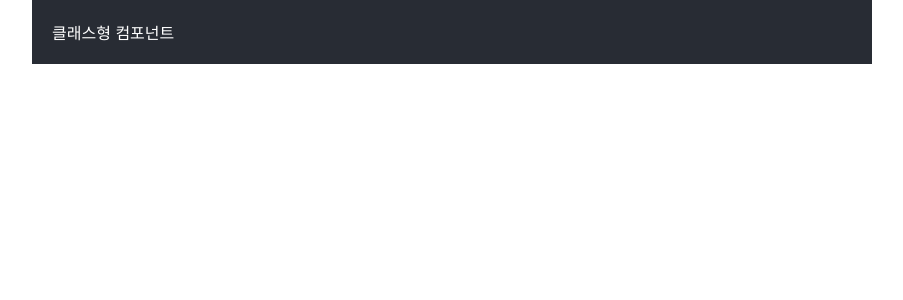
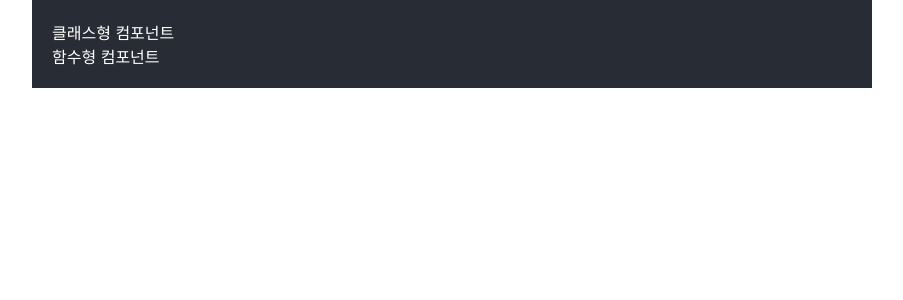
Before and after one commit to gyeong-k/todolist, a React (Create React App) app: page / in a window 1280 px wide. Shown: the top 300 px of the page, without its empty margins (188-1091 px from the left). Built offline with nearby package versions, Linux system fonts and the light colour scheme.

Commit message:
함수형 컴포넌트

```diff
--- a/src/App.tsx
+++ b/src/App.tsx
@@ -2,12 +2,14 @@ import React from "react";
 import logo from "./logo.svg";
 import "./App.css";
 import ClassCom from "./ClassCom";
+import FuncCom from "./FuncCom";
 
 function App() {
   let name = "리액트";
   return (
     <div className="container">
       <ClassCom></ClassCom>
+      <FuncCom></FuncCom>
     </div>
   );
 }
--- /dev/null
+++ b/src/FuncCom.tsx
@@ -0,0 +1,9 @@
+//그냥 return만해도 알아서 랜더링함
+// function FuncCom() {
+//   return <div>함수형 컴포넌트</div>;
+// }
+//화살표 함수
+const FuncCom = () => {
+  return <div>함수형 컴포넌트</div>;
+};
+export default FuncCom;
```
